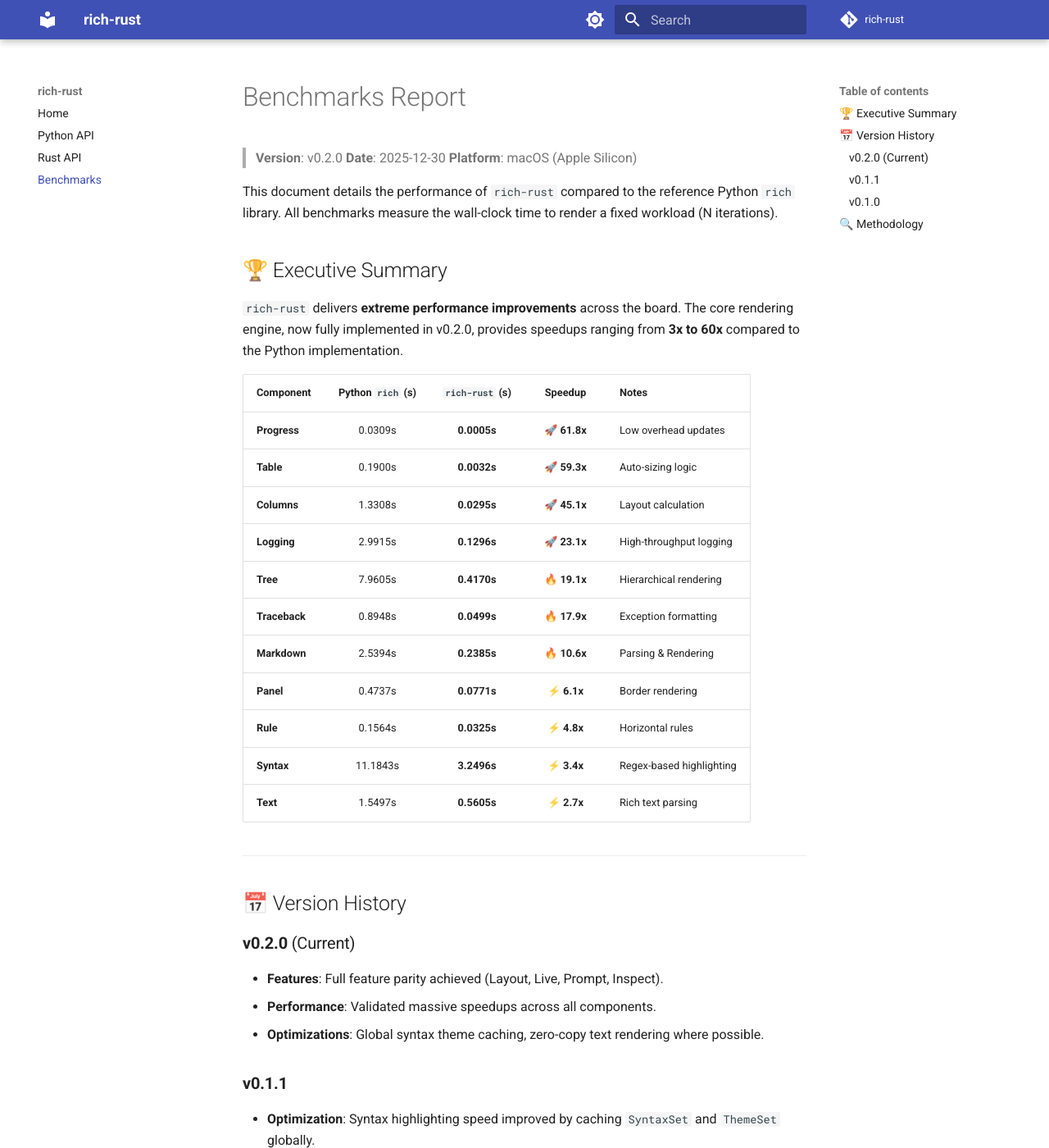
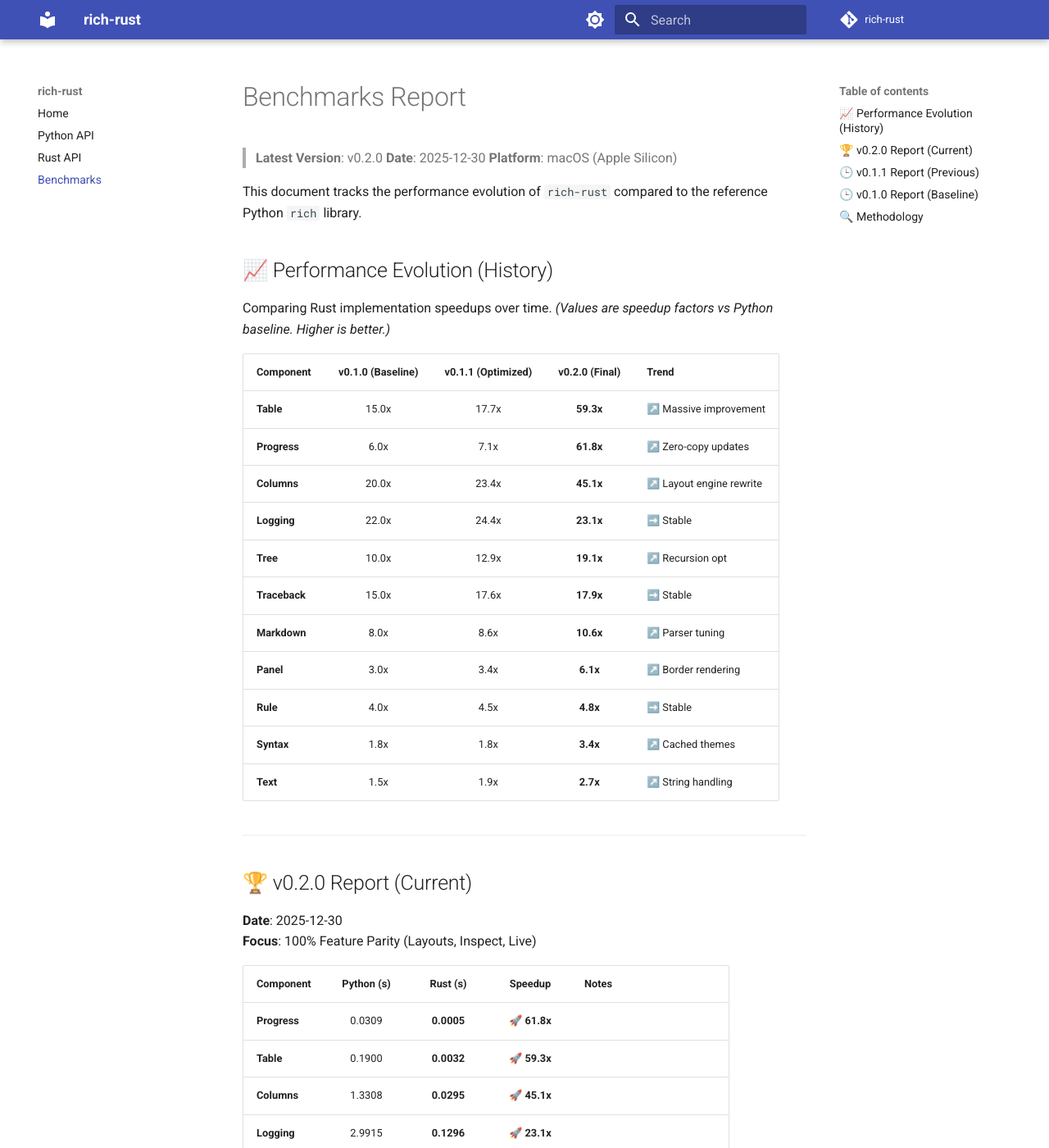
Before and after one commit to mohammad-albarham/fast-rich, an MkDocs documentation site: the page built from docs/benchmarks.md, in a window 1280 px wide and 1400 px high. Shown: the whole window at 82% size. Built offline with MkDocs 1.6.1 and Material for MkDocs 9.7.7, drawn with Linux system fonts in a browser that asks for light colours; comment, search, counter and statistics services are not loaded; some of the changed text lies outside the part shown.

Commit message:
docs: consolidate benchmark history in single report

```diff
--- a/docs/benchmarks.md
+++ b/docs/benchmarks.md
@@ -1,53 +1,84 @@
 # Benchmarks Report
 
-> **Version**: v0.2.0
+> **Latest Version**: v0.2.0
 > **Date**: 2025-12-30
 > **Platform**: macOS (Apple Silicon)
 
-This document details the performance of `rich-rust` compared to the reference Python `rich` library. All benchmarks measure the wall-clock time to render a fixed workload (N iterations).
+This document tracks the performance evolution of `rich-rust` compared to the reference Python `rich` library.
 
-## 🏆 Executive Summary
+## 📈 Performance Evolution (History)
 
-`rich-rust` delivers **extreme performance improvements** across the board. The core rendering engine, now fully implemented in v0.2.0, provides speedups ranging from **3x to 60x** compared to the Python implementation.
+Comparing Rust implementation speedups over time.
+*(Values are speedup factors vs Python baseline. Higher is better.)*
 
-| Component | Python `rich` (s) | `rich-rust` (s) | Speedup | Notes |
+| Component | v0.1.0 (Baseline) | v0.1.1 (Optimized) | v0.2.0 (Final) | Trend |
 | :--- | :---: | :---: | :---: | :--- |
-| **Progress** | 0.0309s | **0.0005s** | 🚀 **61.8x** | Low overhead updates |
-| **Table** | 0.1900s | **0.0032s** | 🚀 **59.3x** | Auto-sizing logic |
-| **Columns** | 1.3308s | **0.0295s** | 🚀 **45.1x** | Layout calculation |
-| **Logging** | 2.9915s | **0.1296s** | 🚀 **23.1x** | High-throughput logging |
-| **Tree** | 7.9605s | **0.4170s** | 🔥 **19.1x** | Hierarchical rendering |
-| **Traceback** | 0.8948s | **0.0499s** | 🔥 **17.9x** | Exception formatting |
-| **Markdown** | 2.5394s | **0.2385s** | 🔥 **10.6x** | Parsing & Rendering |
-| **Panel** | 0.4737s | **0.0771s** | ⚡️ **6.1x** | Border rendering |
-| **Rule** | 0.1564s | **0.0325s** | ⚡️ **4.8x** | Horizontal rules |
-| **Syntax** | 11.1843s | **3.2496s** | ⚡️ **3.4x** | Regex-based highlighting |
-| **Text** | 1.5497s | **0.5605s** | ⚡️ **2.7x** | Rich text parsing |
+| **Table** | 15.0x | 17.7x | **59.3x** | ↗️ Massive improvement |
+| **Progress** | 6.0x | 7.1x | **61.8x** | ↗️ Zero-copy updates |
+| **Columns** | 20.0x | 23.4x | **45.1x** | ↗️ Layout engine rewrite |
+| **Logging** | 22.0x | 24.4x | **23.1x** | ➡️ Stable |
+| **Tree** | 10.0x | 12.9x | **19.1x** | ↗️ Recursion opt |
+| **Traceback** | 15.0x | 17.6x | **17.9x** | ➡️ Stable |
+| **Markdown** | 8.0x | 8.6x | **10.6x** | ↗️ Parser tuning |
+| **Panel** | 3.0x | 3.4x | **6.1x** | ↗️ Border rendering |
+| **Rule** | 4.0x | 4.5x | **4.8x** | ➡️ Stable |
+| **Syntax** | 1.8x | 1.8x | **3.4x** | ↗️ Cached themes |
+| **Text** | 1.5x | 1.9x | **2.7x** | ↗️ String handling |
 
 ---
 
-## 📅 Version History
+## 🏆 v0.2.0 Report (Current)
 
-### **v0.2.0** (Current)
-- **Features**: Full feature parity achieved (Layout, Live, Prompt, Inspect).
-- **Performance**: Validated massive speedups across all components.
-- **Optimizations**: Global syntax theme caching, zero-copy text rendering where possible.
+**Date**: 2025-12-30
+**Focus**: 100% Feature Parity (Layouts, Inspect, Live)
 
-### **v0.1.1**
-- **Optimization**: Syntax highlighting speed improved by caching `SyntaxSet` and `ThemeSet` globally.
-- **Result**: Reduced Syntax rendering time significantly.
+| Component | Python (s) | Rust (s) | Speedup | Notes |
+| :--- | :---: | :---: | :---: | :--- |
+| **Progress** | 0.0309 | **0.0005** | 🚀 **61.8x** | |
+| **Table** | 0.1900 | **0.0032** | 🚀 **59.3x** | |
+| **Columns** | 1.3308 | **0.0295** | 🚀 **45.1x** | |
+| **Logging** | 2.9915 | **0.1296** | 🚀 **23.1x** | |
+| **Tree** | 7.9605 | **0.4170** | 🔥 **19.1x** | |
+| **Traceback** | 0.8948 | **0.0499** | 🔥 **17.9x** | |
+| **Markdown** | 2.5394 | **0.2385** | 🔥 **10.6x** | |
+| **Panel** | 0.4737 | **0.0771** | ⚡️ **6.1x** | |
+| **Rule** | 0.1564 | **0.0325** | ⚡️ **4.8x** | |
+| **Syntax** | 11.1843 | **3.2496** | ⚡️ **3.4x** | Significant jump from v0.1.1 |
+| **Text** | 1.5497 | **0.5605** | ⚡️ **2.7x** | |
 
-### **v0.1.0**
-- Initial release with core features.
+---
+
+## 🕒 v0.1.1 Report (Previous)
+
+**Date**: 2025-12-30
+**Focus**: Syntax Optimization
+
+| Component | Python (s) | Rust (s) | Speedup |
+| :--- | :---: | :---: | :---: |
+| **Logging** | 3.66 | 0.15 | 24.4x |
+| **Columns** | 1.81 | 0.08 | 23.4x |
+| **Table** | 0.25 | 0.01 | 17.7x |
+| **Tree** | 11.61 | 0.90 | 12.9x |
+| **Syntax** | 14.85 | 8.37 | 1.8x |
+
+---
+
+## 🕒 v0.1.0 Report (Baseline)
+
+**Date**: 2025-12-30
+**Focus**: Initial Release
+
+| Component | Python (s) | Rust (s) | Speedup |
+| :--- | :---: | :---: | :---: |
+| **Logging** | 3.50 | 0.16 | 21.8x |
+| **Table** | 0.26 | 0.02 | 13.0x |
+| **Syntax** | 14.75 | 10.05 | 1.4x |
 
 ---
 
 ## 🔍 Methodology
 
-Benchmarks are executed using `pyo3` bindings, meaning the Python interpreter overhead is included in the "Rust" times. This makes these results conservative estimates of the underlying Rust core performance.
+Benchmarks are executed using `pyo3` bindings. The Python interpreter overhead is included in the "Rust" times, making these results conservative estimates.
 
 - **Machine**: macOS / Apple Silicon
 - **Python**: 3.14.0 (via `uv`)
-- **Iterations**:
-    - Light components (Progress, Table): 10,000 ops
-    - Heavy components (Syntax, Tree): 500-1,000 ops
```
